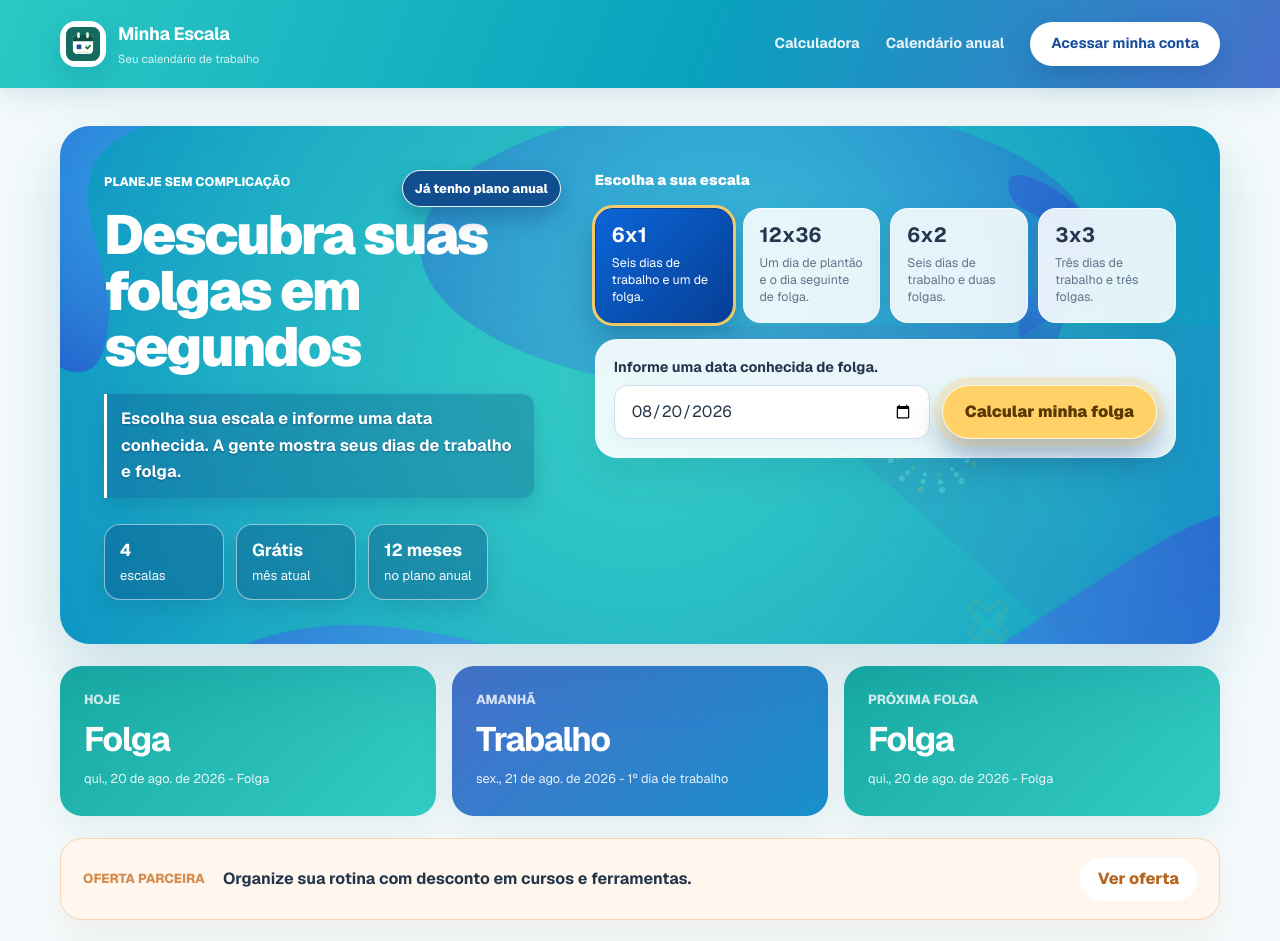
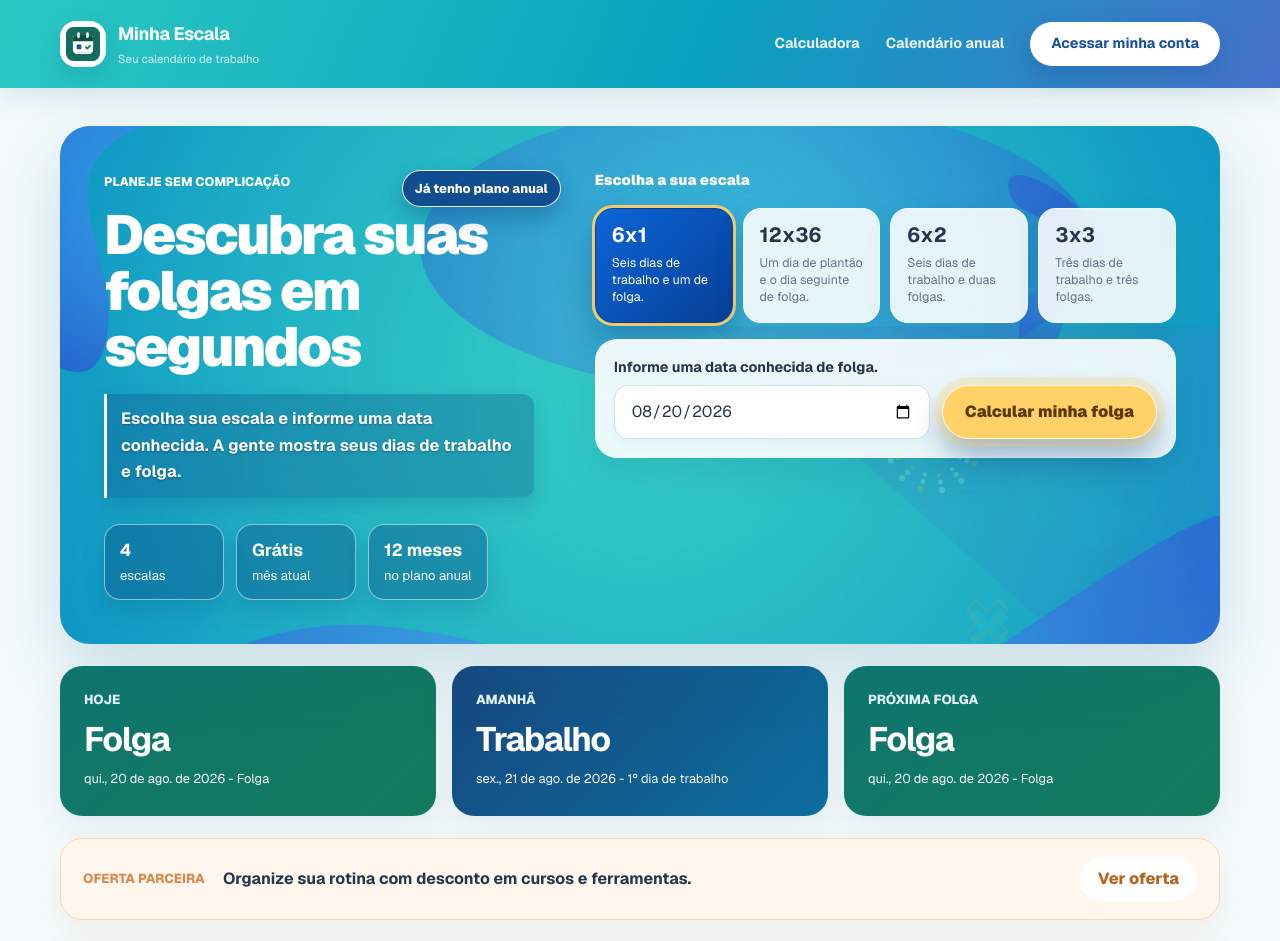
Before and after one commit to andreveeck/calculadora-escala-de-trabalho, a Next.js app: page / in a window 1280 px wide. Shown: the top 941 px of the page. Built offline with nearby package versions, Linux system fonts and the light colour scheme; no server answers.

Commit message:
Aumenta contraste dos cards de resultado

```diff
--- a/app/globals.css
+++ b/app/globals.css
@@ -1814,11 +1814,22 @@ input:focus-visible {
 }
 
 .status-card.work {
-  background: linear-gradient(135deg, #4771cb 0%, #188fcb 100%);
+  background: linear-gradient(135deg, #17477e 0%, #0c6f9f 100%);
 }
 
 .status-card.rest {
-  background: linear-gradient(135deg, #18aaa3 0%, #33ccc5 100%);
+  background: linear-gradient(135deg, #0f766e 0%, #147a5d 100%);
+}
+
+.status-card.work span,
+.status-card.rest span {
+  color: #eaf6ff;
+  opacity: 1;
+}
+
+.status-card.work small,
+.status-card.rest small {
+  color: #f7fbff;
 }
 
 .affiliate-banner {
```
